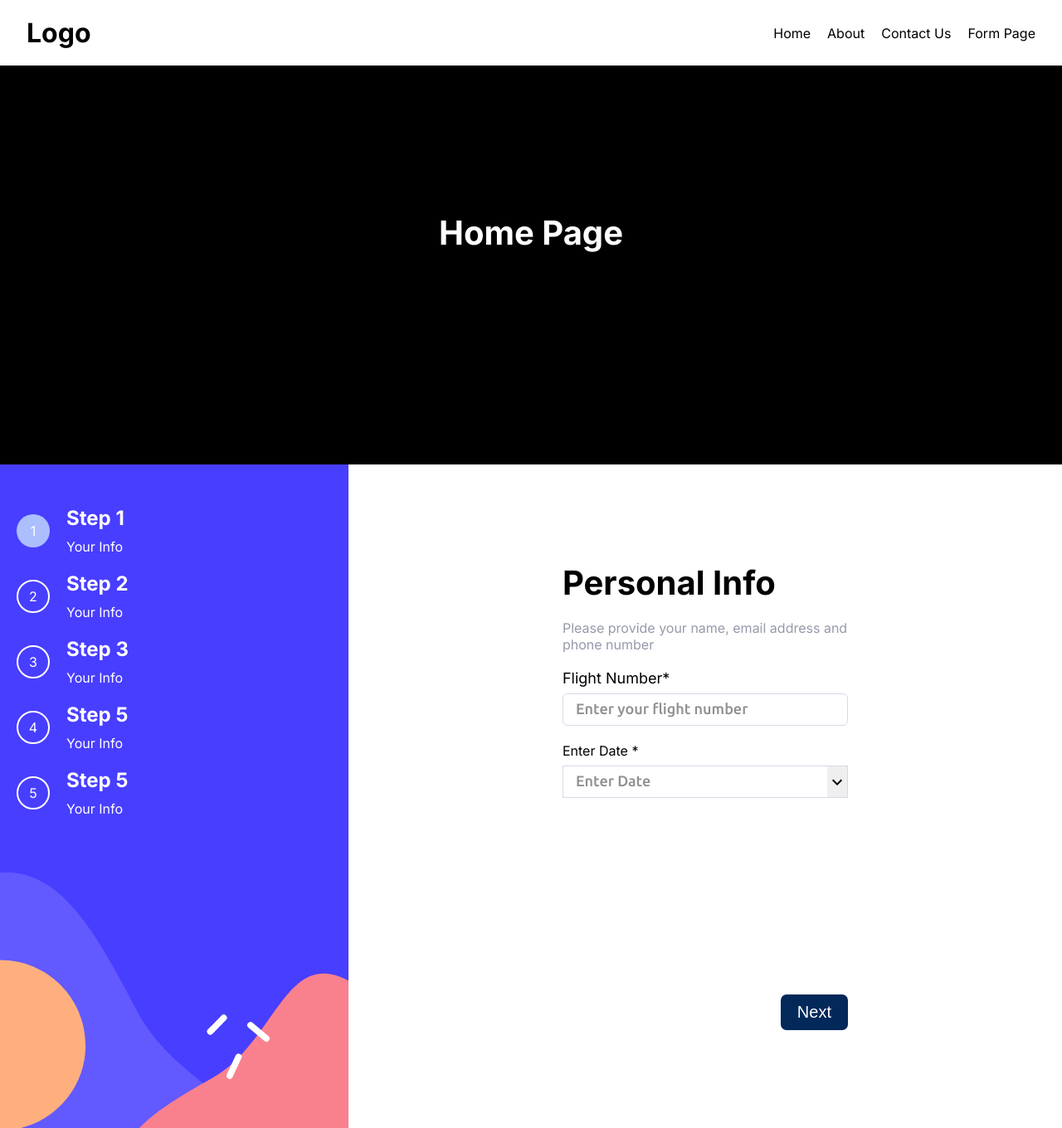
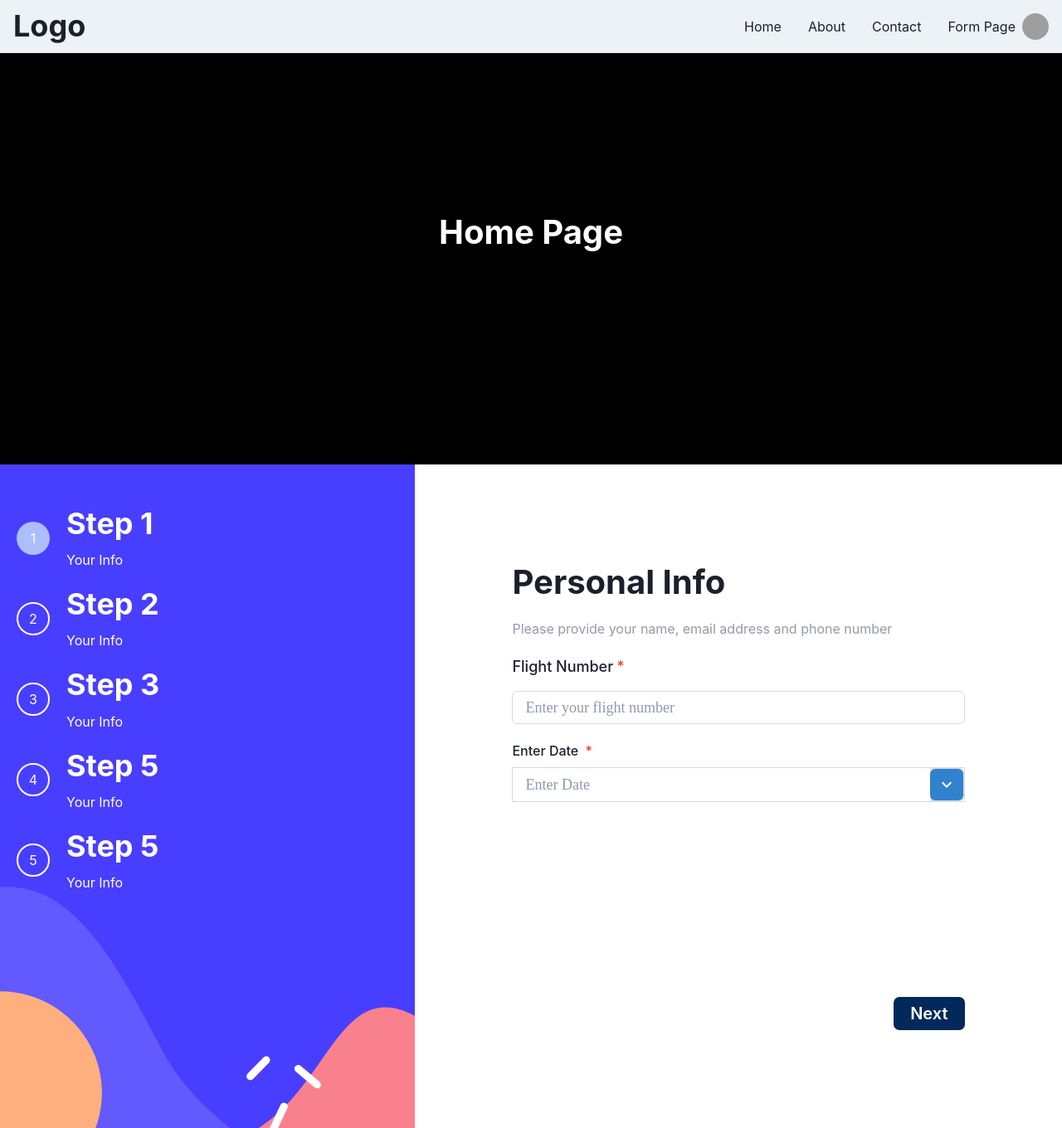
Before and after one commit to MayorFalomo/multistep, a Next.js app: page / in a window 1280 px wide. Shown: the whole page at 83% size. Built offline with nearby package versions, Linux system fonts and the light colour scheme; grey boxes are pictures that could not be loaded; a web font is replaced by a local one.

Commit message:
worked on responsiveness

```diff
--- a/app/components/Navbar.jsx
+++ b/app/components/Navbar.jsx
@@ -1,44 +1,208 @@
-import React from "react";
-import { Container, Flex, HStack, List, ListItem } from "@chakra-ui/react";
-import Link from "next/link";
+// import React from "react";
+// import { Container, Flex, HStack, List, ListItem } from "@chakra-ui/react";
+// import Link from "next/link";
+"use client";
+
+import {
+  Box,
+  Flex,
+  Avatar,
+  HStack,
+  Text,
+  IconButton,
+  Button,
+  Menu,
+  MenuButton,
+  MenuList,
+  MenuItem,
+  MenuDivider,
+  useDisclosure,
+  useColorModeValue,
+  Stack,
+  ListItem,
+  List,
+  Heading,
+} from "@chakra-ui/react";
+import { HamburgerIcon, CloseIcon, AddIcon } from "@chakra-ui/icons";
+// import Link from "next/link";
+import NextLink from "next/link";
+import { Link } from "@chakra-ui/react";
+
+const Links = ["Home", "About", "Contact", "Form Page"];
+
+const NavLink = (props) => {
+  const { children } = props;
+  return (
+    <Box
+      as="a"
+      px={2}
+      py={1}
+      rounded={"md"}
+      _hover={{
+        textDecoration: "none",
+        bg: useColorModeValue("gray.200", "gray.700"),
+      }}
+      href={"#"}
+    >
+      {children}
+    </Box>
+  );
+};
 
 const Navbar = () => {
+  const { isOpen, onOpen, onClose } = useDisclosure();
+
   return (
-    <Container
-      //   border="2px red solid "
-      position="fixed "
+    <>
+      <Box
+        position="fixed"
         top="0"
+        left="0"
         w="100%"
-      zIndex="99"
-      backgroundColor="#fff"
-      color="#000"
+        zIndex="1"
+        bg={useColorModeValue("gray.100", "gray.900")}
+        px={4}
       >
         <Flex
-        width="95%"
-        m="20px auto"
-        alignItems="center"
-        justifyContent="space-between "
-        gap="20px"
+          h={16}
+          alignItems={"center"}
+          // flexDirection="row-reverse"
+          justifyContent={"space-between"}
+          // border="2px red solid"
         >
-        <h1>Logo</h1>
+          <HStack spacing={8} alignItems={"center"}>
+            <Heading>Logo</Heading>
+            {/* <HStack
+              as={"nav"}
+              spacing={4}
+              display={{ base: "none", md: "flex" }}
+            >
+              {Links.map((link) => (
+                <NavLink key={link}>{link}</NavLink>
+              ))}
+            </HStack> */}
+          </HStack>
+          <Flex alignItems={"center"}>
+            <HStack spacing={8} alignItems={"center"}>
+              <HStack
+                as={"nav"}
+                spacing={4}
+                display={{ base: "none", md: "flex" }}
+              >
+                {Links.map((link) => (
+                  <NavLink key={link}>{link}</NavLink>
+                ))}
+              </HStack>
+            </HStack>
+            <Menu>
+              <IconButton
+                size={"md"}
+                icon={isOpen ? <CloseIcon /> : <HamburgerIcon />}
+                aria-label={"Open Menu"}
+                display={{ md: "none" }}
+                onClick={isOpen ? onClose : onOpen}
+              />
+              <MenuButton
+                as={Button}
+                rounded={"full"}
+                variant={"link"}
+                cursor={"pointer"}
+                minW={0}
+              >
+                <Avatar
+                  size={"sm"}
+                  src={
+                    "https://images.unsplash.com/photo-1493666438817-866a91353ca9?ixlib=rb-0.3.5&q=80&fm=jpg&crop=faces&fit=crop&h=200&w=200&s=b616b2c5b373a80ffc9636ba24f7a4a9"
+                  }
+                />
+              </MenuButton>
+              <MenuList>
+                <MenuItem>Link 1</MenuItem>
+                <MenuItem>Link 2</MenuItem>
+                <MenuDivider />
+                <MenuItem>Link 3</MenuItem>
+              </MenuList>
+            </Menu>
+          </Flex>
+        </Flex>
+
+        {isOpen ? (
+          <Box pb={4} display={{ md: "none" }}>
+            <Stack as={"nav"} spacing={4}>
               <List>
-          <HStack spacing="20px ">
-            <ListItem cursor="pointer ">
-              <Link href="/">Home</Link>
+                <ListItem
+                  px={2}
+                  py={1}
+                  rounded={"md"}
+                  _hover={{
+                    textDecoration: "none",
+                    bg: useColorModeValue("gray.200", "gray.700"),
+                  }}
+                  fontSize={{ base: "16px", sm: "18px" }}
+                  cursor="pointer "
+                >
+                  <Link as={NextLink} href="/">
+                    Home
+                  </Link>
                 </ListItem>
-            <ListItem>
-              <Link href="/about">About </Link>{" "}
+
+                <ListItem
+                  px={2}
+                  py={1}
+                  rounded={"md"}
+                  _hover={{
+                    textDecoration: "none",
+                    bg: useColorModeValue("gray.200", "gray.700"),
+                  }}
+                  fontSize={{ base: "16px", sm: "18px" }}
+                  cursor="pointer "
+                >
+                  <Link as={NextLink} href="/about">
+                    About{" "}
+                  </Link>{" "}
                 </ListItem>
-            <ListItem>
-              <Link href="/contact">Contact Us </Link>
+
+                <ListItem
+                  px={2}
+                  py={1}
+                  rounded={"md"}
+                  _hover={{
+                    textDecoration: "none",
+                    bg: useColorModeValue("gray.200", "gray.700"),
+                  }}
+                  fontSize={{ base: "16px", sm: "18px" }}
+                  cursor="pointer "
+                >
+                  <Link as={NextLink} href="/contact">
+                    Contact Us{" "}
+                  </Link>
                 </ListItem>
-            <ListItem>
-              <Link href="/formpage"> Form Page</Link>
+
+                <ListItem
+                  px={2}
+                  py={1}
+                  rounded={"md"}
+                  _hover={{
+                    textDecoration: "none",
+                    bg: useColorModeValue("gray.200", "gray.700"),
+                  }}
+                  fontSize={{ base: "16px", sm: "18px" }}
+                  cursor="pointer "
+                >
+                  <Link as={NextLink} href="/formpage">
+                    {" "}
+                    Form Page
+                  </Link>
                 </ListItem>
-          </HStack>
               </List>
-      </Flex>
-    </Container>
+              {/* {Links.map((link) => (
+                <NavLink key={link}>{link}</NavLink>
+              ))} */}
+            </Stack>
+          </Box>
+        ) : null}
+      </Box>
+    </>
   );
 };
 
--- a/app/components/form/StepOne.jsx
+++ b/app/components/form/StepOne.jsx
@@ -3,6 +3,7 @@ import React, { useState } from "react";
 import {
   Box,
   Button,
+  ChakraProvider,
   Container,
   Flex,
   FormControl,
@@ -52,14 +53,39 @@ const StepOne = (props) => {
 
   // console.log(values, "This is value");
   return (
+    // <ChakraProvider>
     <FormControl
       display="flex"
       flexDirection="column"
       justifyContent="space-around "
       // border="2px green solid"
-      width="40%"
-      // width={{ base: "40%", md: "60%", xl: "40%" }}
+      // width="40%"
+      maxW={{
+        base: "95%",
+        sm: "95%",
+        md: "80%",
+        lg: "90%",
+        xl: "90%",
+        "2xl": "600px",
+      }}
+      minW={{
+        base: "95%",
+        sm: "95%",
+        md: "40%",
+        lg: "60%",
+        xl: "60%",
+        "2xl": "500px",
+      }}
+      w={{
+        base: "95%",
+        sm: "95%",
+        md: "80%",
+        lg: "90%",
+        xl: "90%",
+        "2xl": "100%",
+      }}
       m="0 auto"
+      p="0"
       height="100%"
       isRequired
       onSubmit={handleChange}
@@ -126,7 +152,7 @@ const StepOne = (props) => {
                   props.date ? moment(values).format("MMM Do YY") : ""
                 }
               />
-              <InputRightAddon>
+              <InputRightAddon p="0">
                 <IconButton
                   onClick={() => setOpenCalendar(!openCalendar)}
                   colorScheme="blue"
@@ -169,6 +195,7 @@ const StepOne = (props) => {
         </Button>
       </Box>
     </FormControl>
+    // </ChakraProvider>
   );
 };
 
--- a/app/globals.css
+++ b/app/globals.css
@@ -6,23 +6,23 @@
   margin: 0;
 }
 
-html,
 body {
   max-width: 100vw;
   overflow-x: hidden;
    font-family: "Ubuntu", sans-serif;
   font-style: normal;
+  position: relative;
+  /* border: 2px red solid; */
 }
 
-body {
-  /* color: rgb(var(--foreground-rgb)); */
+/* body {
   background: linear-gradient(
       to bottom,
       transparent,
       rgb(var(--background-end-rgb))
     )
     rgb(var(--background-start-rgb));
-}
+} */
 
 a {
   text-decoration: none;
--- a/app/layout.js
+++ b/app/layout.js
@@ -1,20 +1,43 @@
+"use client";
 import { Inter } from "next/font/google";
-import "./globals.css";
+// import "./globals.css";
 import Navbar from "./components/Navbar";
+import {
+  CSSReset,
+  ChakraProvider,
+  Container,
+  extendTheme,
+} from "@chakra-ui/react";
+import { CacheProvider } from "@chakra-ui/next-js";
 
 const inter = Inter({ subsets: ["latin"] });
 
-export const metadata = {
-  title: "Create Next App",
-  description: "Generated by create next app",
-};
+// export const metadata = {
+//   title: "multistep form",
+//   description: "multistep form",
+// };
+
+const theme = extendTheme({
+  styles: {
+    global: {
+      body: {
+        // Example: Ensure the body has no margin or padding
+        margin: 0,
+        padding: 0,
+        // border: "1px solid  red",
+      },
+    },
+  },
+});
 
 export default function RootLayout({ children }) {
   return (
     <html lang="en">
-      <body className={inter.className}>
-        <Navbar />
-        {children}
+      <body>
+        <ChakraProvider theme={theme}>
+          <Navbar />
+          {children}
+        </ChakraProvider>
       </body>
     </html>
   );
--- a/app/page.js
+++ b/app/page.js
@@ -4,6 +4,7 @@ import styles from "./page.module.css";
 import {
   Box,
   Button,
+  ChakraProvider,
   Container,
   Flex,
   FormControl,
@@ -12,6 +13,9 @@ import {
   Input,
   Stack,
   Text,
+  ThemeProvider,
+  extendTheme,
+  theme,
 } from "@chakra-ui/react";
 import StepOne from "./components/form/StepOne";
 import StepTwo from "./components/form/StepTwo";
@@ -20,6 +24,8 @@ import StepFour from "./components/form/StepFour";
 import StepFive from "./components/form/StepFive";
 import SuccessPage from "./components/form/SuccessPage";
 import axios from "axios";
+import { AnimatePresence, motion } from "framer-motion";
+import Navbar from "./components/Navbar";
 
 export default function Home() {
   const styleInput = {
@@ -47,15 +53,59 @@ export default function Home() {
     zipCode,
   });
 
+  const breakpoints = {
+    base: "0px",
+    sm: "450px",
+    md: "768px",
+    lg: "960px",
+    xl: "1200px",
+    "2xl": "1536px",
+  };
+
+  // const theme = extendTheme({ breakpoints });
+
   // console.log(formData, "formData");
   return (
-    <div className="app">
-      <Container overflow="hidden" backgroundColor="black" h="70vh">
+    <Container
+      maxW={{
+        base: "100%",
+        sm: "100%",
+        md: "100%",
+        lg: "100vw",
+        xl: "100%",
+        "2xl": "full",
+      }}
+      w={{
+        base: "100%",
+        sm: "100%",
+        md: "100%",
+        lg: "100vw",
+        xl: "100%",
+        "2xl": "full",
+      }}
+      maxH={{
+        base: "100%",
+        sm: "100%",
+        md: "100%",
+        lg: "100%",
+        xl: "100%",
+        "2xl": "full",
+      }}
+      // border="3px yellow solid"
+      p="0"
+    >
+      <Container
+        maxW={{ base: "100%", lg: "100%", xl: "100%" }}
+        overflow="hidden"
+        backgroundColor="black"
+        h="70vh"
+      >
         <Box
           display="flex"
           justifyContent="center"
           alignItems="center"
           h="100%"
+          // w={{ base: "40%", lg: "60%", xl: "40%" }}
           // border="2px green solid "
         >
           <Heading color="#fff" fontSize="40px ">
@@ -65,12 +115,22 @@ export default function Home() {
       </Container>
       <Container
         h="100vh"
+        maxH="100%"
         display="flex"
+        flexDirection={{
+          base: "column",
+          sm: "column",
+          md: "row",
+          lg: "row",
+          xl: "row",
+        }}
         alignItems="center"
-        width="100%"
+        maxWidth="100%"
         // m="5px 5px"
-        overflow="hidden"
-        // border="2px red solid "
+        // overflow="hidden"
+        // border="2px crimson solid "
+        p="0"
+        m="0"
       >
         <Box
           backgroundImage="./sidebar.svg"
@@ -78,11 +138,36 @@ export default function Home() {
           backgroundPosition="center"
           backgroundSize="cover"
           objectFit="cover"
-          height="100%"
-          width="500px"
-          maxW="40%"
+          height={{ base: "30%", md: "100%" }}
+          // width="500px"
+          // maxW="40%"
+          w={{
+            base: "100%",
+            sm: "100%",
+            md: "40%",
+            lg: "500px",
+            xl: "500px",
+            "2xl": "500px",
+          }}
+          maxW={{
+            base: "100%",
+            sm: "100%",
+            md: "70%",
+            lg: "40%",
+            xl: "40%",
+            "2xl": "40%",
+          }}
+          // border="2px red solid "
         >
-          <Stack spacing="20px" mt="30px" p="20px">
+          <Stack
+            direction={{ base: "row", md: "column" }}
+            justifyContent={{ base: "center", md: "flex-start" }}
+            alignItems={{ base: "center", md: "flex-start" }}
+            spacing="20px"
+            mt="30px"
+            p="20px"
+            // border="2px red solid "
+          >
             <Flex alignItems="center" gap="20px">
               <Text
                 border={step == 1 ? "none" : "2px white solid "}
@@ -100,7 +185,11 @@ export default function Home() {
                 {" "}
                 1
               </Text>
-              <Box display="flex" flexDirection="column" gap="10px">
+              <Box
+                display={{ base: "none", md: "flex" }}
+                flexDirection="column"
+                gap="10px"
+              >
                 <Heading color="white">Step 1 </Heading>
                 <Text color="white">Your Info </Text>
               </Box>
@@ -120,7 +209,11 @@ export default function Home() {
               >
                 2{" "}
               </Text>
-              <Box display="flex" flexDirection="column" gap="10px">
+              <Box
+                display={{ base: "none", md: "flex" }}
+                flexDirection="column"
+                gap="10px"
+              >
                 <Heading color="white">Step 2 </Heading>
                 <Text color="white">Your Info </Text>
               </Box>
@@ -140,7 +233,11 @@ export default function Home() {
               >
                 3{" "}
               </Text>
-              <Box display="flex" flexDirection="column" gap="10px">
+              <Box
+                display={{ base: "none", md: "flex" }}
+                flexDirection="column"
+                gap="10px"
+              >
                 <Heading color="white">Step 3 </Heading>
                 <Text color="white">Your Info </Text>
               </Box>
@@ -160,7 +257,11 @@ export default function Home() {
               >
                 4{" "}
               </Text>
-              <Box display="flex" flexDirection="column" gap="10px">
+              <Box
+                display={{ base: "none", md: "flex" }}
+                flexDirection="column"
+                gap="10px"
+              >
                 <Heading color="white">Step 5 </Heading>
                 <Text color="white">Your Info </Text>
               </Box>
@@ -181,7 +282,11 @@ export default function Home() {
               >
                 5{" "}
               </Text>
-              <Box display="flex" flexDirection="column" gap="10px">
+              <Box
+                display={{ base: "none", md: "flex" }}
+                flexDirection="column"
+                gap="10px"
+              >
                 <Heading color="white">Step 5 </Heading>
                 <Text color="white">Your Info </Text>
               </Box>
@@ -189,7 +294,11 @@ export default function Home() {
           </Stack>
         </Box>
 
-        <Container width="80%" height="100%">
+        <Container
+          w={{ base: "100%", sm: "100%", lg: "60%", xl: "80%", "2xl": "80%" }}
+          height="100%"
+          p="0"
+        >
           {step == 1 ? (
             <StepOne
               setStep={setStep}
@@ -221,17 +330,18 @@ export default function Home() {
             <StepFour setStep={setStep} setFormData={setFormData} />
           )}
           {step == 5 && (
-            <StepFive setStep={setStep} setFormData={setFormData} />
-          )}
-          {step == 6 && (
-            <SuccessPage
+            <StepFive
               setStep={setStep}
               formData={formData}
               setFormData={setFormData}
             />
           )}
+          {step == 6 && (
+            <SuccessPage setStep={setStep} setFormData={setFormData} />
+          )}
         </Container>
       </Container>
-    </div>
+    </Container>
+    // </ChakraProvider>
   );
 }
--- a/app/page.module.css
+++ b/app/page.module.css
@@ -1,3 +1,4 @@
 .app{
-  overflow: hidden;
+ width: 100%;
+ border: 8px blue solid;
 }
--- a/package.json
+++ b/package.json
@@ -10,6 +10,7 @@
   },
   "dependencies": {
     "@chakra-ui/icons": "^2.1.1",
+    "@chakra-ui/next-js": "^2.2.0",
     "@chakra-ui/react": "^2.8.2",
     "@emotion/react": "^11.11.3",
     "@emotion/styled": "^11.11.0",
```
Also changed, not shown: app/about/page.js (+8 -3 lines), app/contact/page.js (+5 -12 lines), app/formpage/page.js (+52 -8 lines), 1 other file (tests, documents, lock files or other folders). Lines whose indentation alone changed are shown as unchanged.
